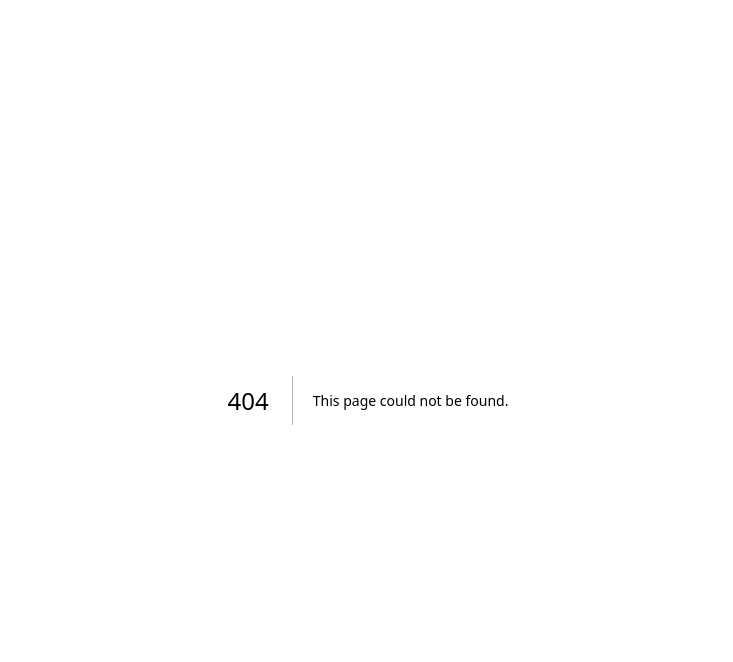
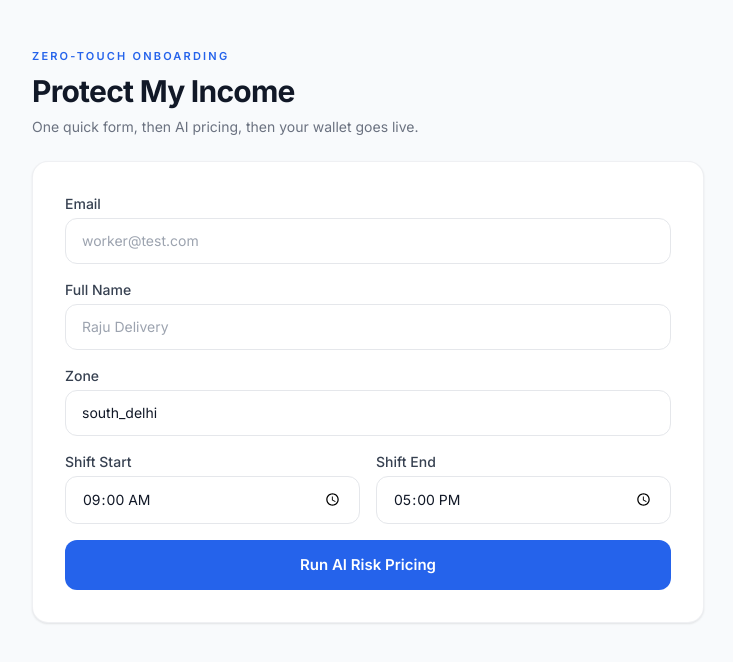
Before and after one commit to Rishiikesh-20/devtrails-heisenberg, a Next.js app in the folder devtrails-platform/frontend-pwa/: page /onboarding in a window 1280 px wide. Before the commit this address had no page. Shown: the top 662 px of the page, without its empty margins (272-1005 px from the left). Built offline with nearby package versions, Linux system fonts and the light colour scheme.

Commit message:
feat: Add onboarding and pricing pages; implement registration form and event publishing script

```diff
--- /dev/null
+++ b/devtrails-platform/frontend-pwa/app/lib/types.ts
@@ -0,0 +1,23 @@
+export type PricingBreakdown = {
+  base_price: number;
+  ai_risk_discount: number;
+  final_premium: number;
+  reason: string;
+};
+
+export type RegisterResponse = {
+  id: string;
+  email: string;
+  zone: string;
+  tier: number;
+  weekly_premium: number;
+  pricing_breakdown: PricingBreakdown;
+};
+
+export type OnboardingPayload = {
+  email: string;
+  full_name: string;
+  zone: string;
+  shift_start: string;
+  shift_end: string;
+};
--- /dev/null
+++ b/devtrails-platform/frontend-pwa/app/onboarding/page.tsx
@@ -0,0 +1,191 @@
+"use client";
+
+import React, { useState } from "react";
+import { useRouter } from "next/navigation";
+
+import type { OnboardingPayload, RegisterResponse } from "../lib/types";
+
+const REGISTRATION_KEY = "wagelock.registration";
+const ONBOARDING_KEY = "wagelock.onboarding";
+
+const initialState: OnboardingPayload = {
+  email: "",
+  full_name: "",
+  zone: "south_delhi",
+  shift_start: "09:00",
+  shift_end: "17:00",
+};
+
+export default function OnboardingPage() {
+  const router = useRouter();
+  const [form, setForm] = useState<OnboardingPayload>(initialState);
+  const [loading, setLoading] = useState(false);
+  const [error, setError] = useState<string | null>(null);
+
+  const onChange = (field: keyof OnboardingPayload, value: string) => {
+    setForm((prev) => ({ ...prev, [field]: value }));
+  };
+
+  const onSubmit = async (e: React.FormEvent<HTMLFormElement>) => {
+    e.preventDefault();
+    setError(null);
+    setLoading(true);
+
+    try {
+      const response = await fetch("http://localhost:8080/api/register", {
+        method: "POST",
+        headers: { "Content-Type": "application/json" },
+        body: JSON.stringify(form),
+      });
+
+      const payload = (await response.json()) as
+        | RegisterResponse
+        | { error?: string; details?: string };
+      if (!response.ok) {
+        const errMsg =
+          "error" in payload && payload.error
+            ? payload.error
+            : "Registration failed";
+        const details =
+          "details" in payload && payload.details
+            ? ` (${payload.details})`
+            : "";
+        throw new Error(`${errMsg}${details}`);
+      }
+
+      sessionStorage.setItem(REGISTRATION_KEY, JSON.stringify(payload));
+      sessionStorage.setItem(ONBOARDING_KEY, JSON.stringify(form));
+      router.push("/pricing");
+    } catch (err) {
+      setError(
+        err instanceof Error
+          ? err.message
+          : "Unable to process onboarding now.",
+      );
+    } finally {
+      setLoading(false);
+    }
+  };
+
+  return (
+    <main className="min-h-screen bg-background py-12 px-5">
+      <div className="max-w-2xl mx-auto">
+        <div className="mb-6">
+          <p className="text-[11px] uppercase tracking-[0.2em] font-semibold text-electric mb-2">
+            Zero-Touch Onboarding
+          </p>
+          <h1 className="text-3xl font-bold text-gray-900 tracking-tight">
+            Protect My Income
+          </h1>
+          <p className="text-sm text-gray-500 mt-2">
+            One quick form, then AI pricing, then your wallet goes live.
+          </p>
+        </div>
+
+        <section className="premium-card p-6 md:p-8">
+          <form className="space-y-4" onSubmit={onSubmit}>
+            <div>
+              <label
+                htmlFor="ob-email"
+                className="block text-sm font-medium text-gray-700 mb-1"
+              >
+                Email
+              </label>
+              <input
+                id="ob-email"
+                type="email"
+                required
+                value={form.email}
+                onChange={(e) => onChange("email", e.target.value)}
+                className="w-full px-4 py-3 rounded-xl border border-gray-200 text-sm text-gray-900 focus:outline-none focus:ring-2 focus:ring-electric/30 focus:border-electric"
+                placeholder="worker@test.com"
+              />
+            </div>
+
+            <div>
+              <label
+                htmlFor="ob-name"
+                className="block text-sm font-medium text-gray-700 mb-1"
+              >
+                Full Name
+              </label>
+              <input
+                id="ob-name"
+                type="text"
+                required
+                value={form.full_name}
+                onChange={(e) => onChange("full_name", e.target.value)}
+                className="w-full px-4 py-3 rounded-xl border border-gray-200 text-sm text-gray-900 focus:outline-none focus:ring-2 focus:ring-electric/30 focus:border-electric"
+                placeholder="Raju Delivery"
+              />
+            </div>
+
+            <div>
+              <label
+                htmlFor="ob-zone"
+                className="block text-sm font-medium text-gray-700 mb-1"
+              >
+                Zone
+              </label>
+              <input
+                id="ob-zone"
+                type="text"
+                required
+                value={form.zone}
+                onChange={(e) => onChange("zone", e.target.value)}
+                className="w-full px-4 py-3 rounded-xl border border-gray-200 text-sm text-gray-900 focus:outline-none focus:ring-2 focus:ring-electric/30 focus:border-electric"
+                placeholder="south_delhi"
+              />
+            </div>
+
+            <div className="grid grid-cols-1 sm:grid-cols-2 gap-4">
+              <div>
+                <label
+                  htmlFor="ob-shift-start"
+                  className="block text-sm font-medium text-gray-700 mb-1"
+                >
+                  Shift Start
+                </label>
+                <input
+                  id="ob-shift-start"
+                  type="time"
+                  required
+                  value={form.shift_start}
+                  onChange={(e) => onChange("shift_start", e.target.value)}
+                  className="w-full px-4 py-3 rounded-xl border border-gray-200 text-sm text-gray-900 focus:outline-none focus:ring-2 focus:ring-electric/30 focus:border-electric"
+                />
+              </div>
+
+              <div>
+                <label
+                  htmlFor="ob-shift-end"
+                  className="block text-sm font-medium text-gray-700 mb-1"
+                >
+                  Shift End
+                </label>
+                <input
+                  id="ob-shift-end"
+                  type="time"
+                  required
+                  value={form.shift_end}
+                  onChange={(e) => onChange("shift_end", e.target.value)}
+                  className="w-full px-4 py-3 rounded-xl border border-gray-200 text-sm text-gray-900 focus:outline-none focus:ring-2 focus:ring-electric/30 focus:border-electric"
+                />
+              </div>
+            </div>
+
+            {error ? <p className="text-sm text-danger-600">{error}</p> : null}
+
+            <button
+              type="submit"
+              className="w-full btn-primary disabled:opacity-70 disabled:cursor-not-allowed"
+              disabled={loading}
+            >
+              {loading ? "Running AI Pricing..." : "Run AI Risk Pricing"}
+            </button>
+          </form>
+        </section>
+      </div>
+    </main>
+  );
+}
--- /dev/null
+++ b/devtrails-platform/frontend-pwa/app/pricing/page.tsx
@@ -0,0 +1,68 @@
+"use client";
+
+import React, { useEffect, useState } from "react";
+import { useRouter } from "next/navigation";
+
+import { AIPricingCard } from "../components/onboarding/AIPricingCard";
+import type { RegisterResponse } from "../lib/types";
+
+const REGISTRATION_KEY = "wagelock.registration";
+
+export default function PricingPage() {
+  const router = useRouter();
+  const [data] = useState<RegisterResponse | null>(() => {
+    if (typeof window === "undefined") {
+      return null;
+    }
+
+    const raw = sessionStorage.getItem(REGISTRATION_KEY);
+    if (!raw) {
+      return null;
+    }
+
+    try {
+      return JSON.parse(raw) as RegisterResponse;
+    } catch {
+      return null;
+    }
+  });
+
+  useEffect(() => {
+    if (!data) {
+      router.replace("/onboarding");
+    }
+  }, [data, router]);
+
+  if (!data) {
+    return (
+      <main className="min-h-screen bg-background py-12 px-5">
+        <div className="max-w-2xl mx-auto premium-card p-8 animate-pulse">
+          <div className="h-4 bg-gray-100 rounded w-28 mb-4" />
+          <div className="h-8 bg-gray-100 rounded w-3/4 mb-6" />
+          <div className="h-40 bg-gray-100 rounded" />
+        </div>
+      </main>
+    );
+  }
+
+  return (
+    <main className="min-h-screen bg-background py-12 px-5">
+      <div className="max-w-2xl mx-auto mb-5">
+        <p className="text-[11px] uppercase tracking-[0.2em] font-semibold text-electric mb-2">
+          Pricing Confirmation
+        </p>
+        <h1 className="text-3xl font-bold text-gray-900 tracking-tight">
+          Your AI Premium Is Ready
+        </h1>
+      </div>
+
+      <div className="max-w-2xl mx-auto">
+        <AIPricingCard
+          pricing={data.pricing_breakdown}
+          tier={data.tier}
+          onAccept={() => router.push("/dashboard")}
+        />
+      </div>
+    </main>
+  );
+}
```
Also changed, not shown: 2 other files (tests, documents, lock files or other folders).
